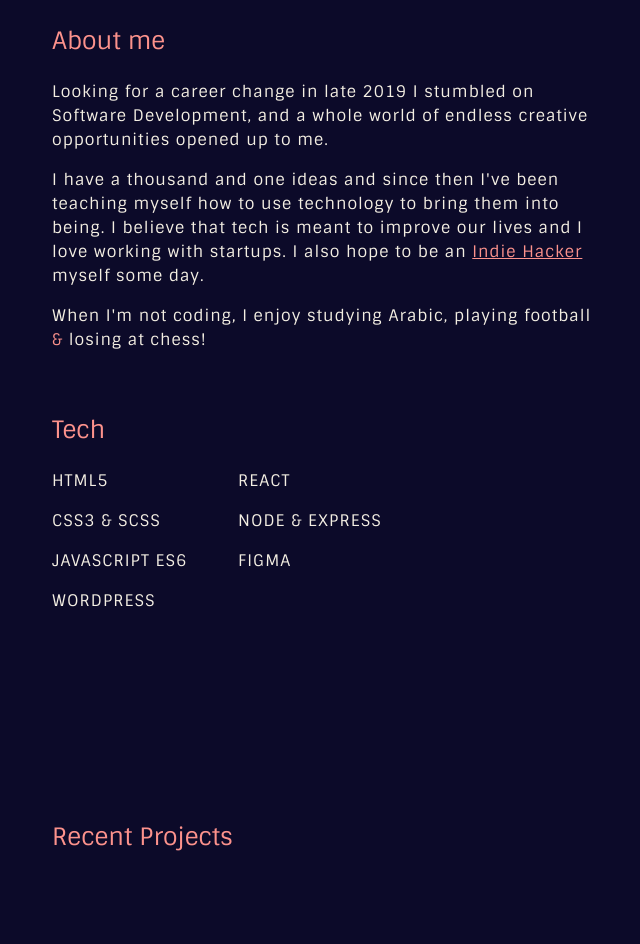
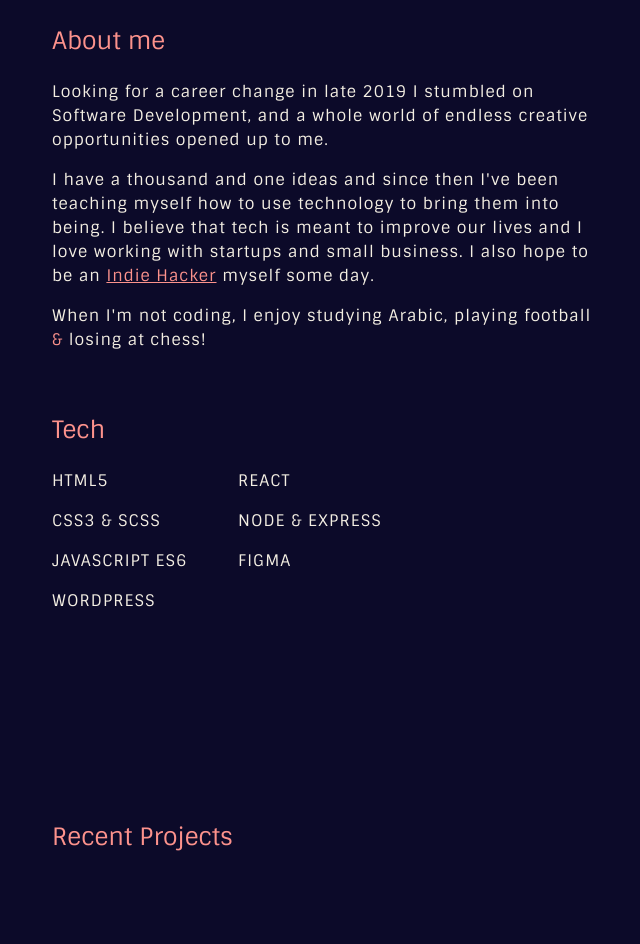
Before and after one commit to benjamincotta/Cotta-Digital-Website, a website: page index.html in a window 1280 px wide. Shown: the part 874-1818 px from the top of the page, without its empty margins (30-670 px from the left). Drawn offline with nearby package versions, Linux system fonts and the light colour scheme.

Commit message:
Update index.html

```diff
--- a/index.html
+++ b/index.html
@@ -68,7 +68,7 @@
                 <div class="col-11 col-md-9 col-lg-6 mb-md-5 mb-4">
                     <h4 class="my-4">About me</h4>
                     <p>Looking for a career change in late 2019 I stumbled on Software Development, and a whole world of endless creative opportunities opened up to me. </p>
-                    <p>I have a thousand and one ideas and since then I've been teaching myself how to use technology to bring them into being. I believe that tech is meant to improve our lives and I love working with startups. I also hope to be an <a href="https://www.indiehackers.com/">Indie Hacker</a> myself some day.</p>
+                    <p>I have a thousand and one ideas and since then I've been teaching myself how to use technology to bring them into being. I believe that tech is meant to improve our lives and I love working with startups and small business. I also hope to be an <a href="https://www.indiehackers.com/">Indie Hacker</a> myself some day.</p>
                     <p>When I'm not coding, I enjoy studying Arabic, playing football <span>&</span> losing at chess!</p>
                 </div>
                 <div class="row d-flex flex-lg-row justify-content-start">
```
